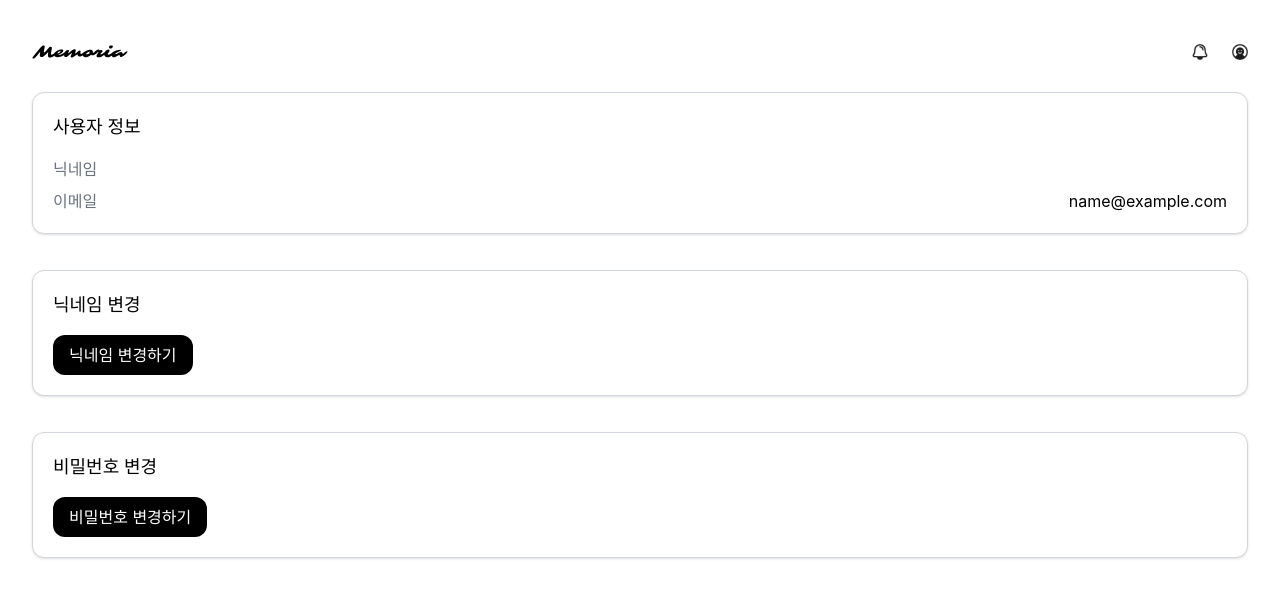
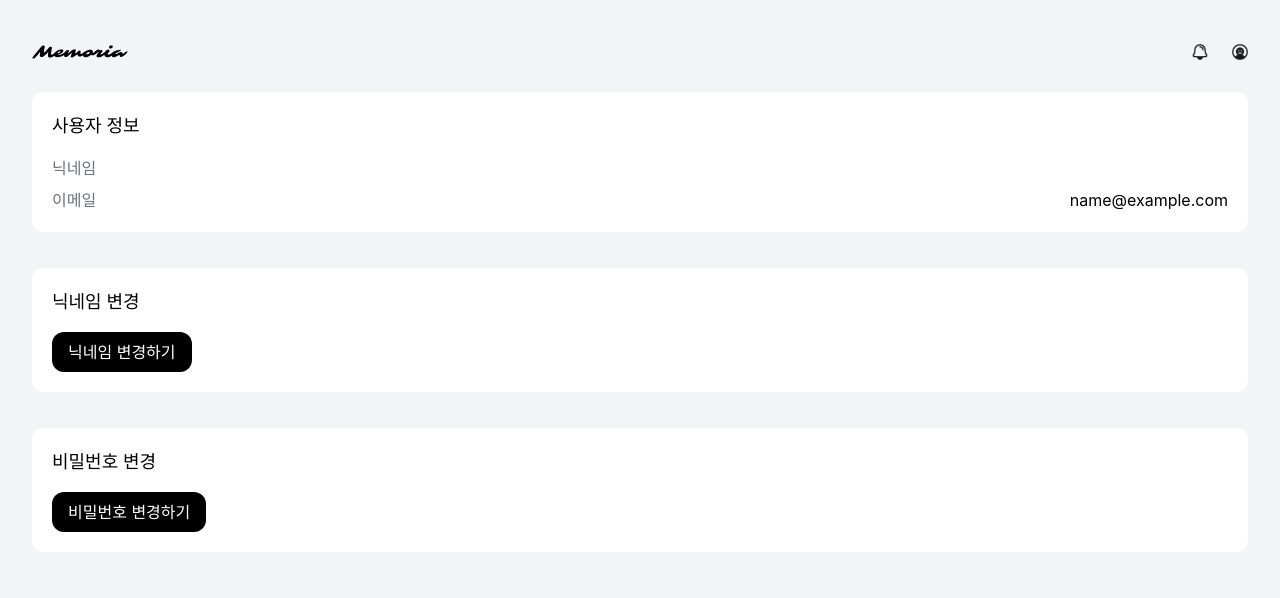
Before and after one commit to Capstone-Memoria/Memoria-Front, a React (Vite) app: page /profile in a window 1280 px wide. Shown: the top 598 px of the page. Built offline with nearby package versions, Linux system fonts and the light colour scheme; sample sign-in values are in the browser's storage; a web font is replaced by a local one.

Commit message:
feat: 프로필 페이지 카드 스타일 개선 및 불필요한 클래스 제거

```diff
--- a/index.html
+++ b/index.html
@@ -12,7 +12,7 @@
     <meta name="viewport" content="width=device-width, initial-scale=1.0" />
     <title>Vite + React + TS</title>
   </head>
-  <body>
+  <body class="bg-gray-100">
     <div id="root" class="h-full"></div>
     <script type="module" src="/src/main.tsx"></script>
   </body>
--- a/src/features/profile/pages/ProfilePage.tsx
+++ b/src/features/profile/pages/ProfilePage.tsx
@@ -91,8 +91,7 @@ const ProfilePage = () => {
   };
 
   // 카드 스타일 공통 클래스
-  const cardClass =
-    "bg-white rounded-xl p-5 shadow-sm mb-4 border-1 border-gray-300";
+  const cardClass = "bg-white rounded-xl p-5 mb-4";
 
   return (
     <PageContainer>
```
